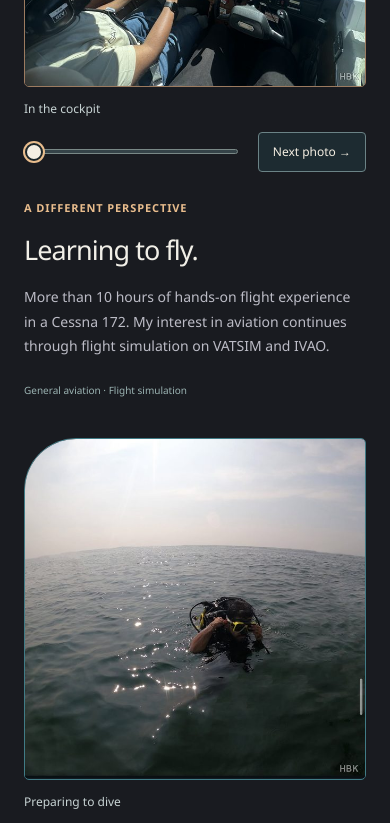
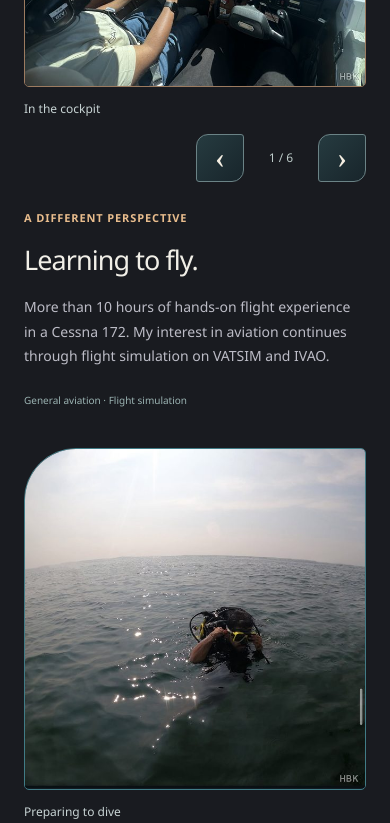
Before and after one commit to khannaveed2020/Portfolio, a React (Vite) app: page / in a window 390 px wide. Shown: the part 2100-2923 px from the top of the page. Built offline with nearby package versions, Linux system fonts and the light colour scheme.

Commit message:
Fix mobile galleries, testimonial stability and mascot clearance

```diff
--- a/scripts/check-build.mjs
+++ b/scripts/check-build.mjs
@@ -33,6 +33,8 @@ assert(!/New Zealand|Auckland|AEWV|sponsorship|Education &amp; languages|JSS PPH
 assert(html.includes('href="mailto:khannaveed2020@outlook.com"'))
 assert(!html.replace(/<[^>]*>/g, '').includes('khannaveed2020@outlook.com'), 'Visible email address appeared')
 assert(html.includes('aria-label="Next aviation photo"') && html.includes('aria-label="Next scuba photo"'), 'Missing accessible photo controls')
+for (const name of ['aviation', 'scuba', 'photography']) assert(html.includes(`aria-label="Previous ${name} photo"`), `Missing previous ${name} arrow`)
+assert(!/aria-label="Choose (aviation|scuba|photography) photo"|Next photo /.test(html), 'Old gallery slider or text button returned')
 assert(html.includes('/Portfolio/photos/aviation-06.jpg') && html.includes('/Portfolio/photos/scuba-02.jpg'), 'Missing story photo galleries')
 assert(html.includes('id="photography-heading"') && html.includes('aria-label="Next photography photo"'), 'Missing Photography section or control')
 assert(html.includes('id="personal-summary-heading"') && html.indexOf('id="personal-summary-heading"') < html.indexOf('aviation-photos'), 'Personal summary must precede Aviation')
--- a/src/StoryGallery.tsx
+++ b/src/StoryGallery.tsx
@@ -1,4 +1,4 @@
-import { useEffect, useState, type CSSProperties } from 'react'
+import { useEffect, useRef, useState } from 'react'
 
 const photos = {
   flying: [
@@ -36,32 +36,35 @@ const photos = {
 export function StoryGallery({ kind }: { kind: keyof typeof photos }) {
   const [enhanced, setEnhanced] = useState(false)
   const [index, setIndex] = useState(0)
+  const touchStart = useRef<{ x: number; y: number } | null>(null)
   useEffect(() => setEnhanced(true), [])
   const items = photos[kind]
   const name = kind === 'flying' ? 'aviation' : kind === 'diving' ? 'scuba' : 'photography'
   const id = `${name}-photos`
   const base = `${import.meta.env.BASE_URL}photos/`
-  const progress = items.length > 1 ? index / (items.length - 1) * 100 : 100
+  const move = (direction: number) => setIndex(current => (current + direction + items.length) % items.length)
   return <div className={`story-gallery ${kind}`} role="region" aria-label={`${name} photographs`} aria-roledescription={enhanced ? 'carousel' : undefined}>
-    <div id={id} className="gallery-slides">
+    <div id={id} className="gallery-slides" onTouchStart={event => {
+      const touch = event.touches[0]
+      touchStart.current = event.touches.length === 1 ? { x: touch.clientX, y: touch.clientY } : null
+    }} onTouchCancel={() => { touchStart.current = null }} onTouchEnd={event => {
+      const start = touchStart.current
+      touchStart.current = null
+      if (!start || event.touches.length) return
+      const touch = event.changedTouches[0]
+      const dx = touch.clientX - start.x
+      const dy = touch.clientY - start.y
+      if (Math.abs(dx) >= 48 && Math.abs(dx) > Math.abs(dy) * 1.25) move(dx < 0 ? 1 : -1)
+    }}>
       {items.map(([file, alt, caption], i) => <figure className="gallery-slide" key={file} hidden={enhanced && index !== i}>
         <div className="photo-frame"><img draggable={false} src={`${base}${file}.jpg`} srcSet={`${base}${file}-small.jpg 640w, ${base}${file}.jpg 1280w`} sizes="(max-width: 720px) calc(100vw - 48px), (max-width: 1100px) 45vw, 550px" alt={alt} width="1280" height={kind === 'diving' ? '1280' : '960'} loading="lazy" decoding="async" /></div>
         <figcaption>{caption}</figcaption>
       </figure>)}
     </div>
     <div className="gallery-controls" hidden={!enhanced}>
-      <input
-        className="carousel-range"
-        type="range"
-        min="0"
-        max={items.length - 1}
-        value={index}
-        onChange={event => setIndex(Number(event.currentTarget.value))}
-        aria-label={`Choose ${name} photo`}
-        aria-valuetext={`${items[index][2]}, photo ${index + 1} of ${items.length}`}
-        style={{ '--carousel-progress': `${progress}%` } as CSSProperties}
-      />
-      <button aria-label={`Next ${name} photo`} aria-controls={id} onClick={() => setIndex(current => (current + 1) % items.length)}>Next photo <span aria-hidden="true">→</span></button>
+      <button aria-label={`Previous ${name} photo`} aria-controls={id} onClick={() => move(-1)}><span aria-hidden="true">‹</span></button>
+      <span className="gallery-count" aria-live="polite" aria-atomic="true">{index + 1} / {items.length}</span>
+      <button aria-label={`Next ${name} photo`} aria-controls={id} onClick={() => move(1)}><span aria-hidden="true">›</span></button>
     </div>
   </div>
 }
--- a/src/Tickers.tsx
+++ b/src/Tickers.tsx
@@ -10,7 +10,7 @@ export function TestimonialTicker() {
   const progress = testimonials.length > 1 ? index / (testimonials.length - 1) * 100 : 100
   return <>
     <div className="testimonial-ticker" role="region" aria-label="Testimonials" aria-roledescription={enhanced ? 'carousel' : undefined}>
-      <div id="testimonial-slides" className="testimonials-list">{testimonials.map((person, i) => <figure className={`testimonial ${enhanced && index === i ? 'testimonial-active' : ''}`} hidden={enhanced && index !== i} key={person.name}>
+      <div id="testimonial-slides" className={`testimonials-list ${enhanced ? 'testimonials-layered' : ''}`}>{testimonials.map((person, i) => <figure className={`testimonial ${enhanced ? index === i ? 'testimonial-active' : 'testimonial-inactive' : ''}`} inert={enhanced && index !== i} aria-hidden={enhanced && index !== i ? true : undefined} key={person.name}>
         <blockquote><button className="quote-switch" onClick={next} disabled={!enhanced}>{person.quote.split('\n\n').map((paragraph, i, all) => <span className="quote-paragraph" key={i}>{i === 0 ? '“' : ''}{paragraph}{i === all.length - 1 ? '”' : ''}</span>)}<span className="quote-switch-hint" hidden={!enhanced}>Click this quote to see the next testimonial <span aria-hidden="true">↗</span></span></button></blockquote>
         <figcaption><a className="testimonial-author" href={person.profile} target="_blank" rel="noopener noreferrer">{person.name} <span aria-hidden="true">↗</span></a><span className="testimonial-title">{person.title}</span><span className="testimonial-relationship">{person.relationship}</span><span className="testimonial-source">LinkedIn recommendation · <time dateTime={person.date}>{person.displayDate}</time></span></figcaption>
       </figure>)}</div>
--- a/src/mascot/CatMascot.tsx
+++ b/src/mascot/CatMascot.tsx
@@ -227,7 +227,7 @@ export function CatMascot() {
         headerY,
         cornerScale,
         cornerX: window.innerWidth - baseWidth * cornerScale - safeMargin,
-        cornerY: window.innerHeight - baseHeight * cornerScale - safeMargin,
+        cornerY: window.innerHeight - baseHeight * cornerScale - (window.innerWidth <= 650 ? 84 : safeMargin),
       }
     }
 
--- a/src/styles.css
+++ b/src/styles.css
@@ -72,14 +72,17 @@ h2 { font-size: clamp(38px, 4.5vw, 60px); font-weight: 550; line-height: 1.12; l
 .chapter-bridge h2 span { color: #b9b6e1; }
 .chapter-bridge p:not(.eyebrow) { color: #c7c8d1; max-width: 600px; line-height: 1.8; margin-bottom: 28px; }
 .gallery-slide { margin: 0; position: relative; }
+.gallery-slides { touch-action: pan-y pinch-zoom; }
 .gallery-slide + .gallery-slide { margin-top: 24px; }
 .gallery-slide[hidden] + .gallery-slide { margin-top: 0; }
 .photo-frame { aspect-ratio: 4 / 3; overflow: hidden; border: 1px solid #9c7b60; border-radius: 5px 52px 5px 5px; background: #111b22; }
 .story-reverse .photo-frame { aspect-ratio: 1; border-color: #417c86; border-radius: 52px 5px 5px 5px; }
 .photo-frame img { display: block; width: 100%; height: 100%; object-fit: contain; }
 .gallery-slide figcaption { color: #c7d3d3; font-size: 12px; line-height: 1.6; padding-top: 12px; }
-.gallery-controls { display: flex; align-items: center; justify-content: space-between; gap: 20px; margin-top: 14px; color: #bdcbc9; font-size: 12px; }
-.gallery-controls button { background: #1d2b31; border: 1px solid #6b8386; border-radius: 4px; padding: 9px 14px; min-height: 40px; color: #f4eee2; cursor: pointer; font: inherit; }
+.gallery-controls { display: flex; align-items: center; justify-content: flex-end; gap: 16px; margin-top: 16px; color: #bdcbc9; font-size: 12px; }
+.gallery-controls button { background: linear-gradient(135deg, #263b40, #18252b); border: 1px solid #6b8386; border-radius: 12px 3px 12px 3px; width: 48px; height: 48px; color: #f4eee2; cursor: pointer; font: 30px/1 Georgia, serif; }
+.gallery-controls button:focus-visible { outline: 2px solid var(--accent); outline-offset: 4px; }
+.gallery-count { min-width: 42px; text-align: center; font-variant-numeric: tabular-nums; }
 .gallery-controls button:hover { background: #2c4147; border-color: #a8c1c1; }
 .carousel-range { --carousel-progress: 0%; flex: 1; min-width: 90px; height: 28px; margin: 0; appearance: none; background: transparent; cursor: pointer; }
 .carousel-range::-webkit-slider-runnable-track { height: 5px; border-radius: 999px; border: 1px solid #798886; background: linear-gradient(90deg, var(--accent) 0 var(--carousel-progress), #354348 var(--carousel-progress) 100%); }
@@ -240,7 +243,10 @@ button:focus-visible { outline: 2px solid #f7d7b1; outline-offset: 5px; }
 #credentials .lab-card p:not(.eyebrow) { font-size: 15px; color: #ced4dc; }
 #credentials .lab-card .card-note { font-size: 13px !important; color: #bceee0 !important; }
 .testimonials-section { background: #40244e; color: #fff7ef; --accent: #ffd1a4; --muted: #eadbea; --line: #826489; }
-.testimonials-list { border-top: 1px solid var(--line); min-height: 820px; }
+.testimonials-list { border-top: 1px solid var(--line); }
+.testimonials-layered { display: grid; }
+.testimonials-layered > .testimonial { grid-area: 1 / 1; align-self: start; }
+.testimonials-layered > .testimonial-inactive { visibility: hidden; pointer-events: none; }
 .testimonial { display: grid; grid-template-columns: 1.6fr 1fr; gap: 60px; padding: 40px 0; margin: 0; border-bottom: 1px solid var(--line); }
 .testimonial blockquote { margin: 0; }
 .testimonial blockquote p { font-family: Georgia, 'Times New Roman', serif; font-size: clamp(24px, 2.8vw, 35px); line-height: 1.5; letter-spacing: -.02em; color: #f5eadb; margin: 0; }
@@ -311,7 +317,6 @@ button:focus-visible { outline: 2px solid #f7d7b1; outline-offset: 5px; }
   .story { gap: 40px; } .work-intro { gap: 40px; }
 }
 @media (max-width: 650px) {
-  .testimonials-list { min-height: 1200px; }
   html { scroll-padding-top: 135px; }
   .shell { padding-inline: 24px; }
   .site-header { flex-wrap: wrap; gap: 12px; padding: 14px 24px 0; }
@@ -345,7 +350,7 @@ button:focus-visible { outline: 2px solid #f7d7b1; outline-offset: 5px; }
   .project-copy h4 { font-size: 25px; }
   .testimonial { grid-template-columns: 1fr; gap: 22px; padding-block: 30px; }
   .contact-email { font-size: 16px; gap: 8px; overflow-wrap: anywhere; }
-  footer { flex-wrap: wrap; } footer span:nth-child(2) { display: none; }
+  footer { flex-wrap: wrap; padding-bottom: 180px; } footer span:nth-child(2) { display: none; }
 }
 @media (prefers-reduced-motion: reduce) {
   html { scroll-behavior: auto; }
```
Also changed, not shown: 2 other files (tests, documents, lock files or other folders).
